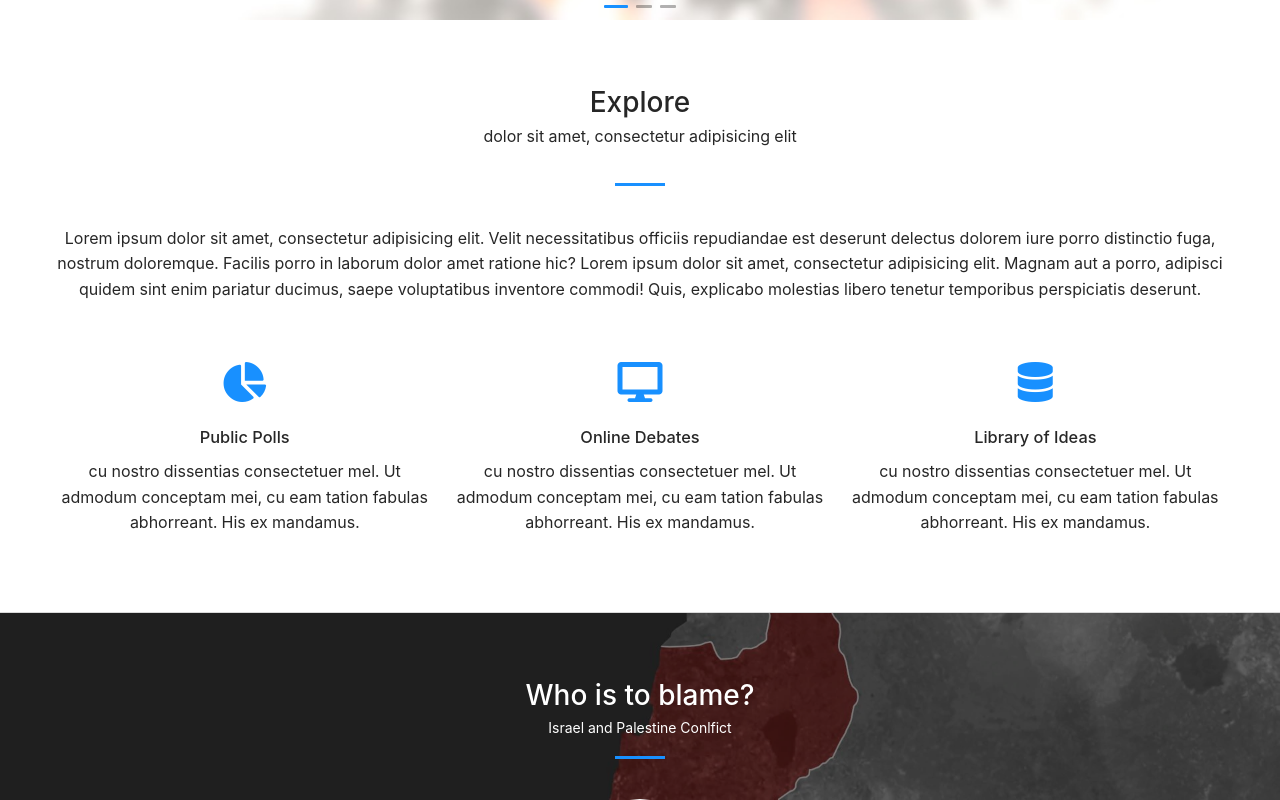
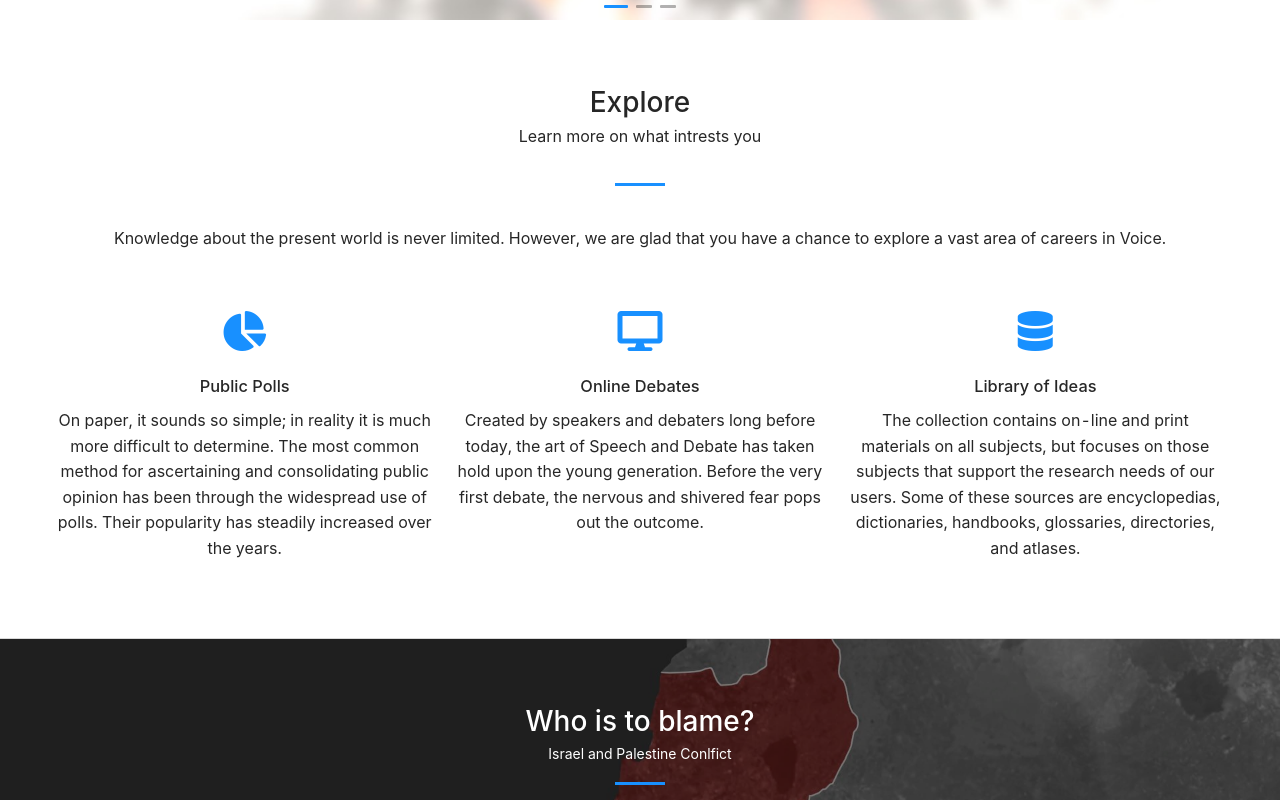
Before and after one commit to rlycano07/Voice, a React (Create React App) app in the folder voice/: page / in a window 1280 px wide. Shown: the part 780-1580 px from the top of the page. Built offline with nearby package versions, Linux system fonts and the light colour scheme.

Commit message:
CPD Learning Project Complete

```diff
--- a/voice/src/components/common/footer.js
+++ b/voice/src/components/common/footer.js
@@ -17,7 +17,7 @@ function AppFooter() {
           <li><a href="https://www.pinterest.com/"><i className="fab fa-pinterest-p"></i></a></li>
           <li><a href="https://www.instagram.com/"><i className="fab fa-instagram"></i></a></li>
         </ul>
-        <div className="copyright">Copyright &copy; 2020 Tech</div>
+        <div className="copyright">Copyright &copy; 2020 Voice</div>
         <BackTop>
           <div className="goTop"><i className="fas fa-arrow-circle-up"></i></div>
         </BackTop>
--- a/voice/src/components/common/header.js
+++ b/voice/src/components/common/header.js
@@ -17,8 +17,8 @@ function AppHeader() {
                         <Link href="#video" title="Videos" />
                         <Link href="#feature" title="Articles" />
                         <Link href="#about" title="Polls" />
-                        <Link href="#FAQ" title="FAQ" />
-                        <Link href="#account" title="Account" />
+                        <Link href="#create" title="FAQ" />
+                        <Link href="#create" title="Account" />
                 </Anchor>
             </div>
         </div>
--- a/voice/src/components/home/about.js
+++ b/voice/src/components/home/about.js
@@ -7,19 +7,19 @@ const items = [
     key: '1',
     icon: <i className="fas fa-chart-pie"></i>,
     title: 'Public Polls',
-    content: 'cu nostro dissentias consectetuer mel. Ut admodum conceptam mei, cu eam tation fabulas abhorreant. His ex mandamus.',
+    content: 'On paper, it sounds so simple; in reality it is much more difficult to determine. The most common method for ascertaining and consolidating public opinion has been through the widespread use of polls. Their popularity has steadily increased over the years. ',
   },
   {
     key: '2',
     icon: <i className="fas fa-desktop"></i>,
     title: 'Online Debates',
-    content: 'cu nostro dissentias consectetuer mel. Ut admodum conceptam mei, cu eam tation fabulas abhorreant. His ex mandamus.',
+    content: 'Created by speakers and debaters long before today, the art of Speech and Debate has taken hold upon the young generation. Before the very first debate, the nervous and shivered fear pops out the outcome.',
   },
   {
     key: '3',
     icon: <i className="fas fa-database"></i>,
     title: 'Library of Ideas',
-    content: 'cu nostro dissentias consectetuer mel. Ut admodum conceptam mei, cu eam tation fabulas abhorreant. His ex mandamus.',
+    content: 'The collection contains on-line and print materials on all subjects, but focuses on those subjects that support the research needs of our users. Some of these sources are encyclopedias, dictionaries, handbooks, glossaries, directories, and atlases.',
   },
 ]
 
@@ -29,10 +29,10 @@ function AppAbout() {
       <div className="container-fluid">
         <div className="titleHolder">
           <h2>Explore</h2>
-          <p>dolor sit amet, consectetur adipisicing elit</p>
+          <p>Learn more on what intrests you</p>
         </div>
         <div className="contentHolder">
-          <p>Lorem ipsum dolor sit amet, consectetur adipisicing elit. Velit necessitatibus officiis repudiandae est deserunt delectus dolorem iure porro distinctio fuga, nostrum doloremque. Facilis porro in laborum dolor amet ratione hic? Lorem ipsum dolor sit amet, consectetur adipisicing elit. Magnam aut a porro, adipisci quidem sint enim pariatur ducimus, saepe voluptatibus inventore commodi! Quis, explicabo molestias libero tenetur temporibus perspiciatis deserunt.</p>
+          <p>Knowledge about the present world is never limited. However, we are glad that you have a chance to explore a vast area of careers in Voice.</p>
         </div>
         <Row gutter={[16, 16]}>
           {items.map(item => {
--- a/voice/src/components/home/form.js
+++ b/voice/src/components/home/form.js
@@ -65,7 +65,7 @@ function AppForm() {
                 { validator:(_, value) => value ? Promise.resolve() : Promise.reject('Should accept agreement') },
               ]}
             >
-              <Checkbox>I agree with terms and conditions.</Checkbox>
+              <Checkbox >I agree with terms and conditions.</Checkbox>
             </Form.Item>
           </Form.Item>
           <Form.Item>
```
